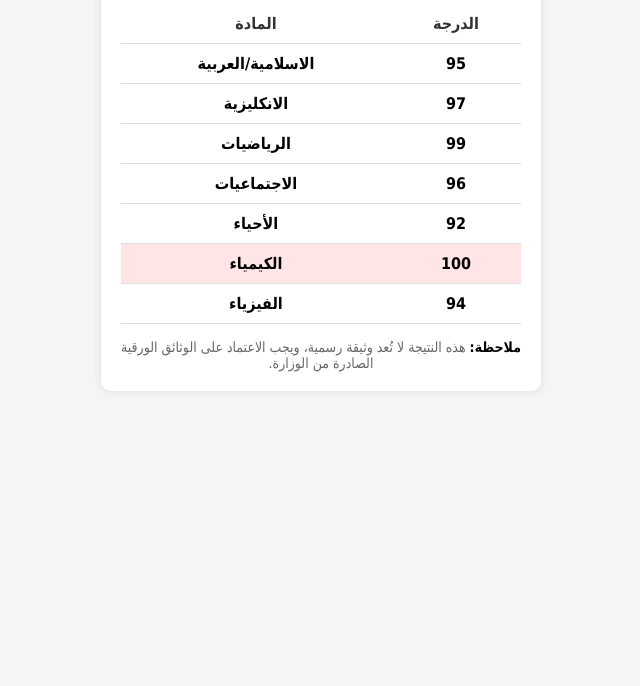
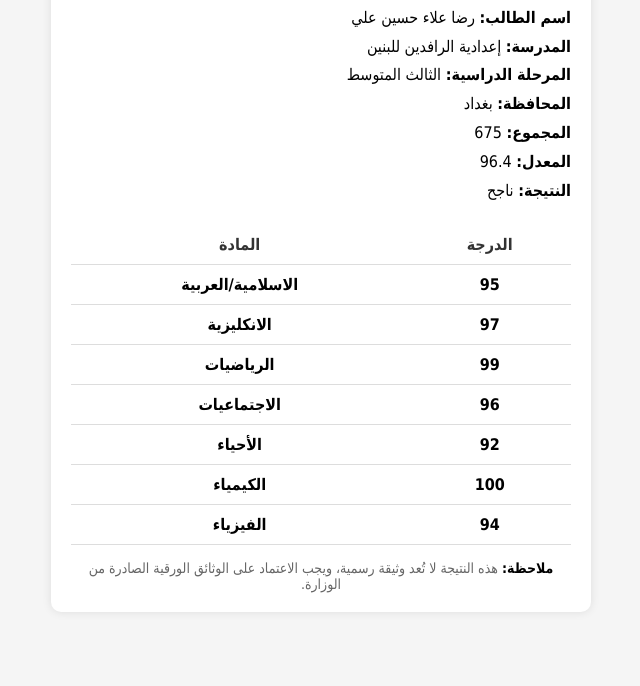
Before and after one commit to uuss11/najah.iq, a plain HTML site: page index.html in a window 1280 px wide. Shown: the part 114-800 px from the top of the page, without its empty margins (319-959 px from the left). Drawn offline with Linux system fonts and the light colour scheme.

Commit message:
index.html

```diff
--- a/index.html
+++ b/index.html
@@ -16,13 +16,22 @@
       padding: 20px;
       border-radius: 10px;
       width: 90%;
-      max-width: 400px;
+      max-width: 500px;
       box-shadow: 0 0 10px rgba(0,0,0,0.1);
+    }
+    .info {
+      text-align: right;
+      margin-bottom: 20px;
+      font-size: 16px;
+      line-height: 1.8;
+    }
+    .info b {
+      color: #000;
     }
     table {
       width: 100%;
       border-collapse: collapse;
-      margin-top: 15px;
+      margin-top: 10px;
     }
     th, td {
       padding: 10px;
@@ -51,6 +60,17 @@
 
   <div class="container">
     <h2>معلومات النتيجة</h2>
+
+    <div class="info">
+      <div><b>اسم الطالب:</b> رضا علاء حسين علي</div>
+      <div><b>المدرسة:</b> إعدادية الرافدين للبنين</div>
+      <div><b>المرحلة الدراسية:</b> الثالث المتوسط</div>
+      <div><b>المحافظة:</b> بغداد</div>
+      <div><b>المجموع:</b> 675</div>
+      <div><b>المعدل:</b> 96.4</div>
+      <div><b>النتيجة:</b> ناجح</div>
+    </div>
+
     <table>
       <tr>
         <th>الدرجة</th>
@@ -61,9 +81,10 @@
       <tr><td>99</td><td>الرياضيات</td></tr>
       <tr><td>96</td><td>الاجتماعيات</td></tr>
       <tr><td>92</td><td>الأحياء</td></tr>
-      <tr class="fail"><td>100</td><td>الكيمياء</td></tr>
+      <tr><td>100</td><td>الكيمياء</td></tr>
       <tr><td>94</td><td>الفيزياء</td></tr>
     </table>
+
     <div class="note">
       <b>ملاحظة:</b> هذه النتيجة لا تُعد وثيقة رسمية، ويجب الاعتماد على الوثائق الورقية الصادرة من الوزارة.
     </div>
```
